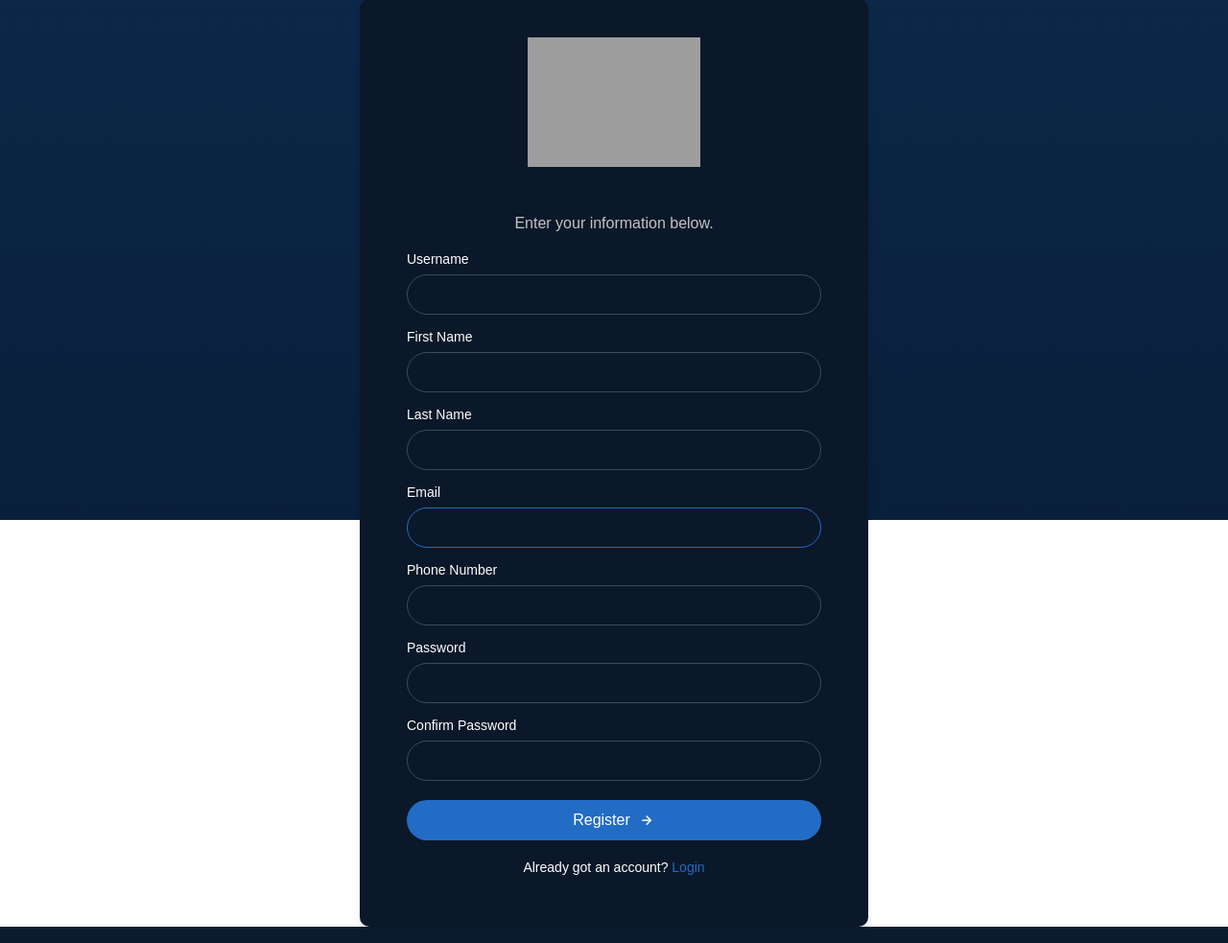
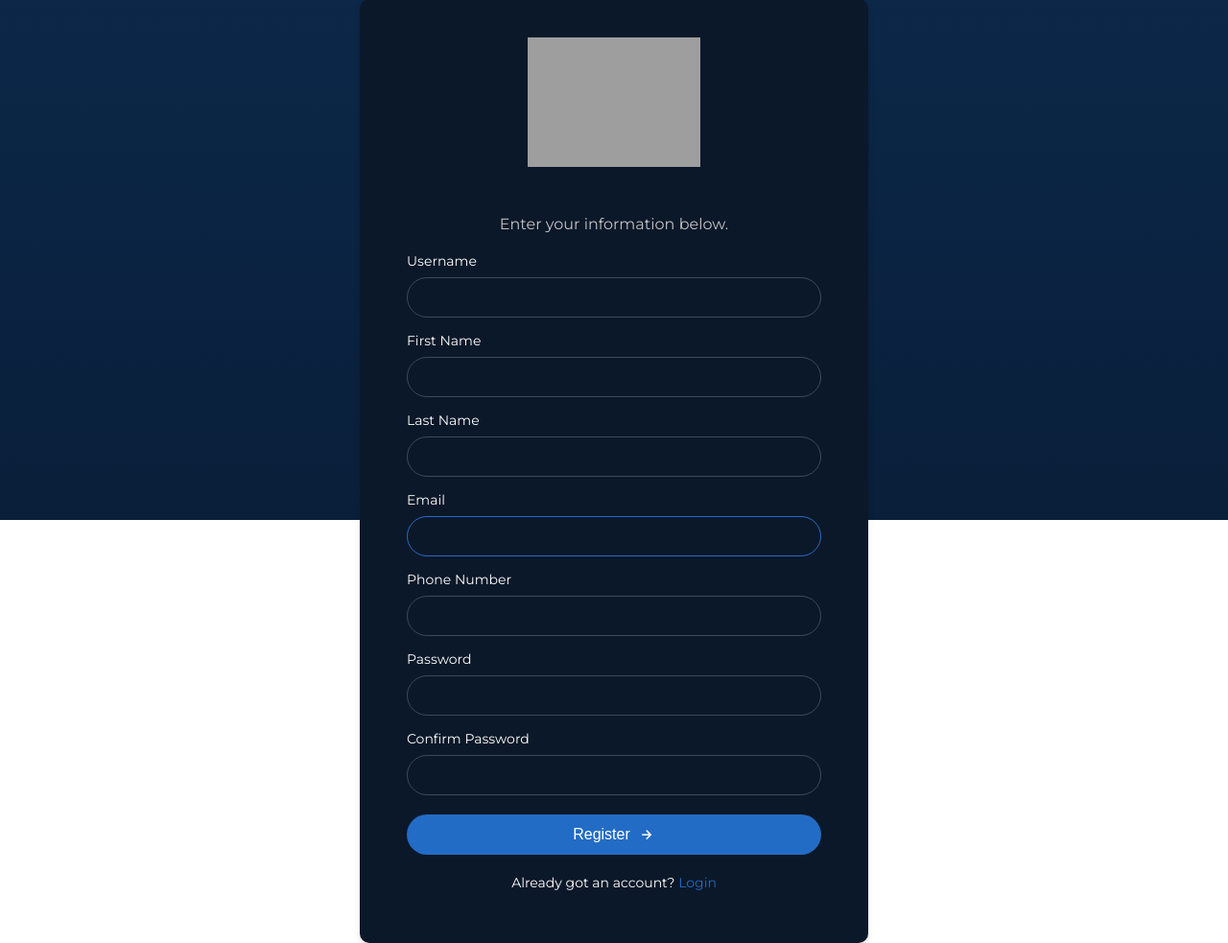
Before and after one commit to bondo2-hub/Iftar-Organizer, a Django app: page /register in a window 1280 px wide. Shown: the part 258-1241 px from the top of the page at 96% size. Run offline with Django 5.2, Linux system fonts and the light colour scheme; grey boxes are pictures that could not be loaded.

Commit message:
Fixed font bugs

```diff
--- a/templates/main.html
+++ b/templates/main.html
@@ -4,6 +4,8 @@
     <meta charset="UTF-8" />
     <meta name="viewport" content="width=device-width, initial-scale=1.0" />
     <title>Iftar Organizer</title>
+    <link href="https://fonts.googleapis.com/css?family=Montserrat:100,200,300,regular,500,600,700,800,900,100italic,200italic,300italic,italic,500italic,600italic,700italic,800italic,900italic" rel="stylesheet" />
+    <link href="https://fonts.googleapis.com/css?family=Poppins:100,100italic,200,200italic,300,300italic,regular,italic,500,500italic,600,600italic,700,700italic,800,800italic,900,900italic" rel="stylesheet" />
     <link
       href="https://unpkg.com/boxicons@2.1.4/css/boxicons.min.css"
       rel="stylesheet"
```
Also changed, not shown: base/models.py (line endings or trailing spaces).
